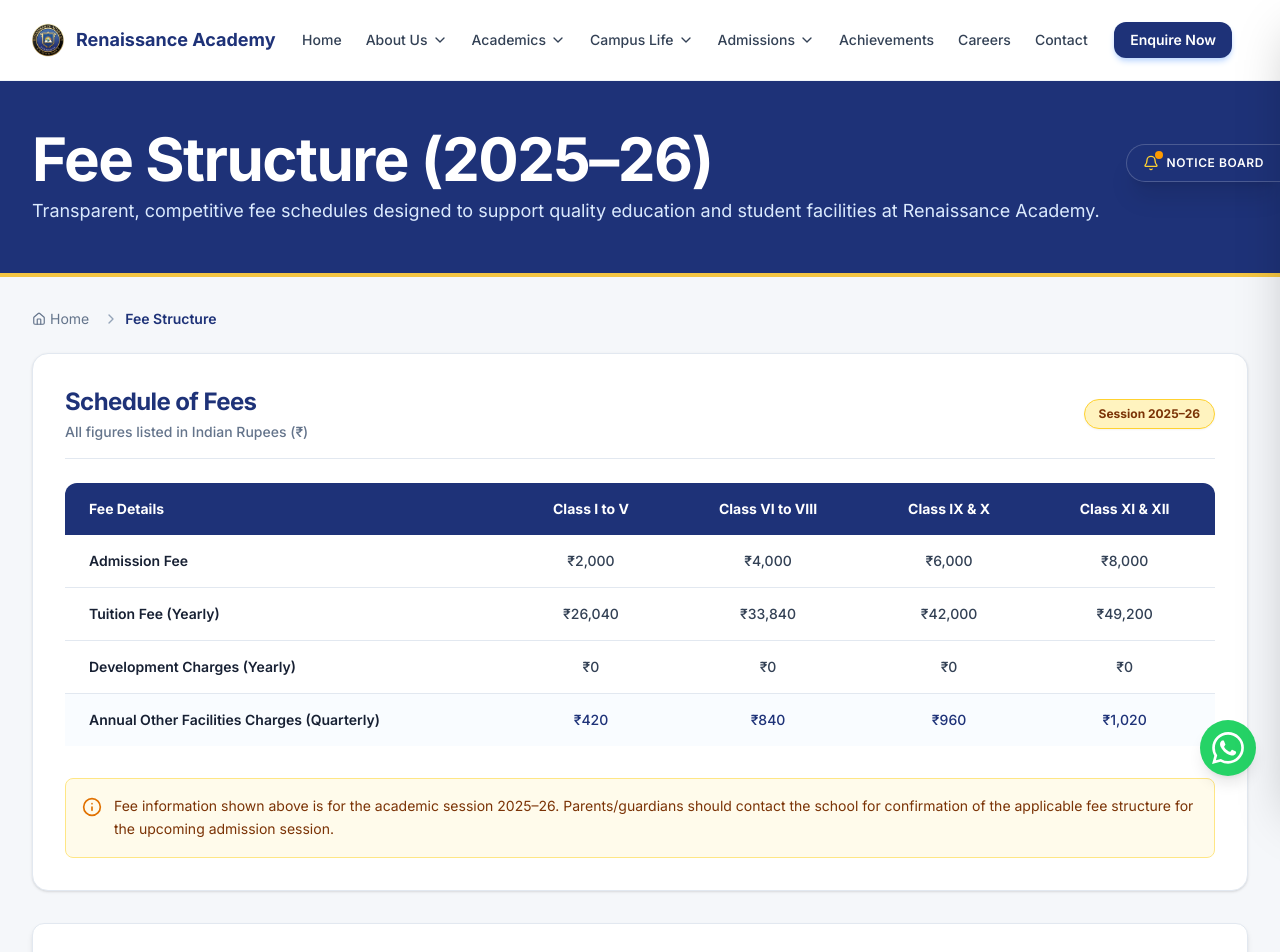
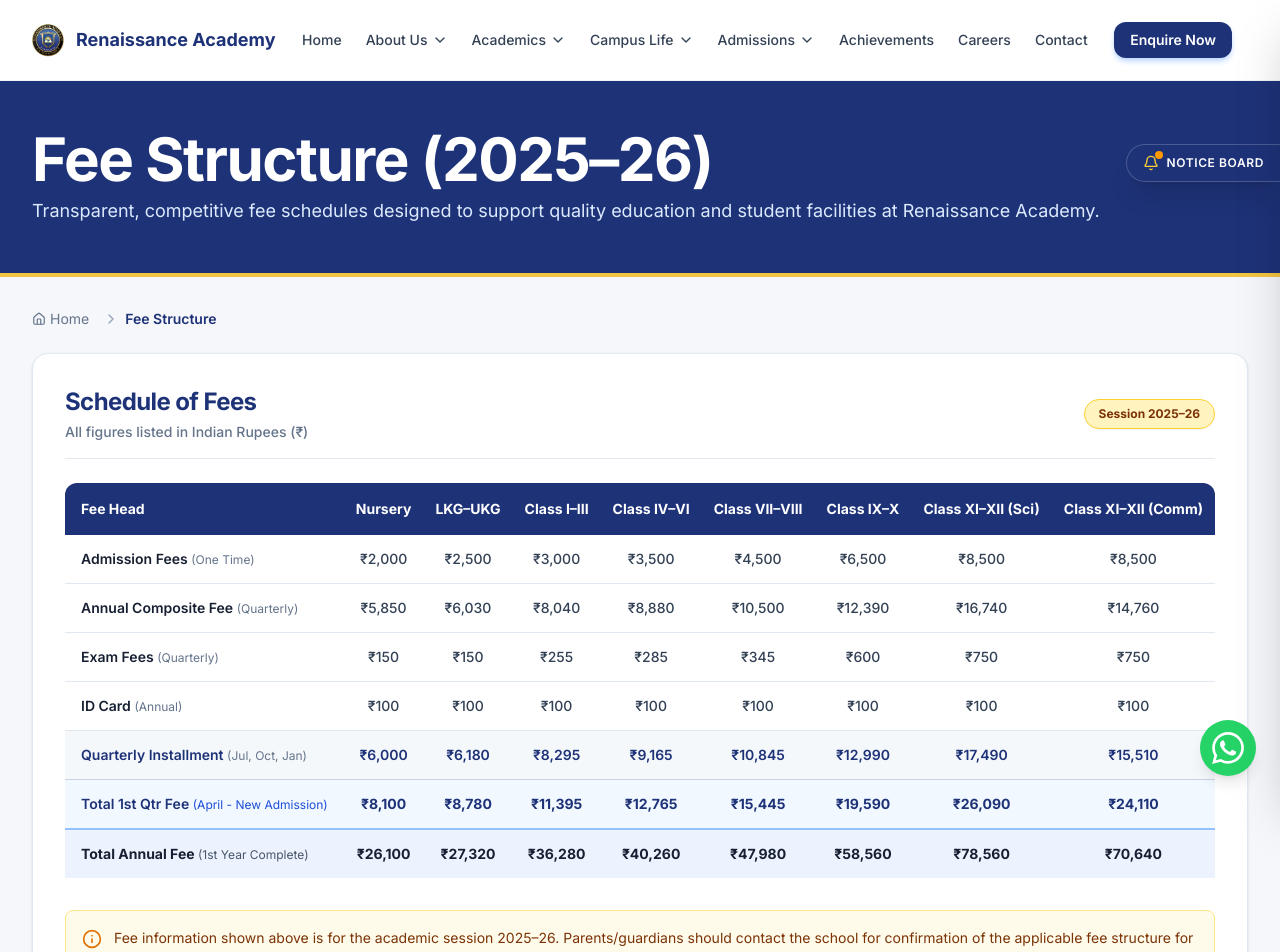
Before and after one commit to Abhijeetsingh2145/renaissance-academy, a Next.js app: page /fees in a window 1280 px wide. Shown: the top 952 px of the page. Built offline with nearby package versions, Linux system fonts and the light colour scheme.

Commit message:
Update fee structure to match official CampWare report

```diff
--- a/src/app/(public)/fees/page.tsx
+++ b/src/app/(public)/fees/page.tsx
@@ -43,46 +43,99 @@
               </span>
             </div>
 
-            {/* Desktop Table View */}
+            {/* Desktop & Mobile Responsive Table View */}
             <div className="overflow-x-auto">
-              <table className="w-full text-left border-collapse min-w-[600px]">
+              <table className="w-full text-left border-collapse min-w-[800px]">
                 <thead>
-                  <tr className="bg-brand-primary text-white text-sm font-semibold">
-                    <th className="py-4 px-6 rounded-tl-xl">Fee Details</th>
-                    <th className="py-4 px-6 text-center">Class I to V</th>
-                    <th className="py-4 px-6 text-center">Class VI to VIII</th>
-                    <th className="py-4 px-6 text-center">Class IX & X</th>
-                    <th className="py-4 px-6 text-center rounded-tr-xl">Class XI & XII</th>
+                  <tr className="bg-brand-primary text-white text-xs md:text-sm font-semibold">
+                    <th className="py-4 px-4 rounded-tl-xl whitespace-nowrap">Fee Head</th>
+                    <th className="py-4 px-3 text-center whitespace-nowrap">Nursery</th>
+                    <th className="py-4 px-3 text-center whitespace-nowrap">LKG–UKG</th>
+                    <th className="py-4 px-3 text-center whitespace-nowrap">Class I–III</th>
+                    <th className="py-4 px-3 text-center whitespace-nowrap">Class IV–VI</th>
+                    <th className="py-4 px-3 text-center whitespace-nowrap">Class VII–VIII</th>
+                    <th className="py-4 px-3 text-center whitespace-nowrap">Class IX–X</th>
+                    <th className="py-4 px-3 text-center whitespace-nowrap">Class XI–XII (Sci)</th>
+                    <th className="py-4 px-3 text-center rounded-tr-xl whitespace-nowrap">Class XI–XII (Comm)</th>
                   </tr>
                 </thead>
-                <tbody className="divide-y divide-neutral-200 text-sm">
+                <tbody className="divide-y divide-neutral-200 text-xs md:text-sm">
                   <tr className="hover:bg-neutral-50/80 transition-colors">
-                    <td className="py-4 px-6 font-semibold text-neutral-900">Admission Fee</td>
-                    <td className="py-4 px-6 text-center font-medium text-neutral-700">₹2,000</td>
-                    <td className="py-4 px-6 text-center font-medium text-neutral-700">₹4,000</td>
-                    <td className="py-4 px-6 text-center font-medium text-neutral-700">₹6,000</td>
-                    <td className="py-4 px-6 text-center font-medium text-neutral-700">₹8,000</td>
+                    <td className="py-3.5 px-4 font-semibold text-neutral-900">Admission Fees <span className="text-neutral-500 font-normal text-xs block sm:inline">(One Time)</span></td>
+                    <td className="py-3.5 px-3 text-center font-medium text-neutral-700">₹2,000</td>
+                    <td className="py-3.5 px-3 text-center font-medium text-neutral-700">₹2,500</td>
+                    <td className="py-3.5 px-3 text-center font-medium text-neutral-700">₹3,000</td>
+                    <td className="py-3.5 px-3 text-center font-medium text-neutral-700">₹3,500</td>
+                    <td className="py-3.5 px-3 text-center font-medium text-neutral-700">₹4,500</td>
+                    <td className="py-3.5 px-3 text-center font-medium text-neutral-700">₹6,500</td>
+                    <td className="py-3.5 px-3 text-center font-medium text-neutral-700">₹8,500</td>
+                    <td className="py-3.5 px-3 text-center font-medium text-neutral-700">₹8,500</td>
                   </tr>
                   <tr className="hover:bg-neutral-50/80 transition-colors">
-                    <td className="py-4 px-6 font-semibold text-neutral-900">Tuition Fee (Yearly)</td>
-                    <td className="py-4 px-6 text-center font-medium text-neutral-700">₹26,040</td>
-                    <td className="py-4 px-6 text-center font-medium text-neutral-700">₹33,840</td>
-                    <td className="py-4 px-6 text-center font-medium text-neutral-700">₹42,000</td>
-                    <td className="py-4 px-6 text-center font-medium text-neutral-700">₹49,200</td>
+                    <td className="py-3.5 px-4 font-semibold text-neutral-900">Annual Composite Fee <span className="text-neutral-500 font-normal text-xs block sm:inline">(Quarterly)</span></td>
+                    <td className="py-3.5 px-3 text-center font-medium text-neutral-700">₹5,850</td>
+                    <td className="py-3.5 px-3 text-center font-medium text-neutral-700">₹6,030</td>
+                    <td className="py-3.5 px-3 text-center font-medium text-neutral-700">₹8,040</td>
+                    <td className="py-3.5 px-3 text-center font-medium text-neutral-700">₹8,880</td>
+                    <td className="py-3.5 px-3 text-center font-medium text-neutral-700">₹10,500</td>
+                    <td className="py-3.5 px-3 text-center font-medium text-neutral-700">₹12,390</td>
+                    <td className="py-3.5 px-3 text-center font-medium text-neutral-700">₹16,740</td>
+                    <td className="py-3.5 px-3 text-center font-medium text-neutral-700">₹14,760</td>
                   </tr>
                   <tr className="hover:bg-neutral-50/80 transition-colors">
-                    <td className="py-4 px-6 font-semibold text-neutral-900">Development Charges (Yearly)</td>
-                    <td className="py-4 px-6 text-center font-medium text-neutral-700">₹0</td>
-                    <td className="py-4 px-6 text-center font-medium text-neutral-700">₹0</td>
-                    <td className="py-4 px-6 text-center font-medium text-neutral-700">₹0</td>
-                    <td className="py-4 px-6 text-center font-medium text-neutral-700">₹0</td>
+                    <td className="py-3.5 px-4 font-semibold text-neutral-900">Exam Fees <span className="text-neutral-500 font-normal text-xs block sm:inline">(Quarterly)</span></td>
+                    <td className="py-3.5 px-3 text-center font-medium text-neutral-700">₹150</td>
+                    <td className="py-3.5 px-3 text-center font-medium text-neutral-700">₹150</td>
+                    <td className="py-3.5 px-3 text-center font-medium text-neutral-700">₹255</td>
+                    <td className="py-3.5 px-3 text-center font-medium text-neutral-700">₹285</td>
+                    <td className="py-3.5 px-3 text-center font-medium text-neutral-700">₹345</td>
+                    <td className="py-3.5 px-3 text-center font-medium text-neutral-700">₹600</td>
+                    <td className="py-3.5 px-3 text-center font-medium text-neutral-700">₹750</td>
+                    <td className="py-3.5 px-3 text-center font-medium text-neutral-700">₹750</td>
                   </tr>
-                  <tr className="hover:bg-neutral-50/80 transition-colors bg-brand-50/30">
-                    <td className="py-4 px-6 font-semibold text-neutral-900">Annual Other Facilities Charges (Quarterly)</td>
-                    <td className="py-4 px-6 text-center font-medium text-brand-900">₹420</td>
-                    <td className="py-4 px-6 text-center font-medium text-brand-900">₹840</td>
-                    <td className="py-4 px-6 text-center font-medium text-brand-900">₹960</td>
-                    <td className="py-4 px-6 text-center font-medium text-brand-900">₹1,020</td>
+                  <tr className="hover:bg-neutral-50/80 transition-colors">
+                    <td className="py-3.5 px-4 font-semibold text-neutral-900">ID Card <span className="text-neutral-500 font-normal text-xs block sm:inline">(Annual)</span></td>
+                    <td className="py-3.5 px-3 text-center font-medium text-neutral-700">₹100</td>
+                    <td className="py-3.5 px-3 text-center font-medium text-neutral-700">₹100</td>
+                    <td className="py-3.5 px-3 text-center font-medium text-neutral-700">₹100</td>
+                    <td className="py-3.5 px-3 text-center font-medium text-neutral-700">₹100</td>
+                    <td className="py-3.5 px-3 text-center font-medium text-neutral-700">₹100</td>
+                    <td className="py-3.5 px-3 text-center font-medium text-neutral-700">₹100</td>
+                    <td className="py-3.5 px-3 text-center font-medium text-neutral-700">₹100</td>
+                    <td className="py-3.5 px-3 text-center font-medium text-neutral-700">₹100</td>
+                  </tr>
+                  <tr className="bg-neutral-100/70 font-semibold border-t border-neutral-300">
+                    <td className="py-3.5 px-4 text-brand-primary">Quarterly Installment <span className="text-neutral-500 font-normal text-xs block sm:inline">(Jul, Oct, Jan)</span></td>
+                    <td className="py-3.5 px-3 text-center text-brand-primary">₹6,000</td>
+                    <td className="py-3.5 px-3 text-center text-brand-primary">₹6,180</td>
+                    <td className="py-3.5 px-3 text-center text-brand-primary">₹8,295</td>
+                    <td className="py-3.5 px-3 text-center text-brand-primary">₹9,165</td>
+                    <td className="py-3.5 px-3 text-center text-brand-primary">₹10,845</td>
+                    <td className="py-3.5 px-3 text-center text-brand-primary">₹12,990</td>
+                    <td className="py-3.5 px-3 text-center text-brand-primary">₹17,490</td>
+                    <td className="py-3.5 px-3 text-center text-brand-primary">₹15,510</td>
+                  </tr>
+                  <tr className="bg-brand-50/60 font-semibold border-t border-brand-200">
+                    <td className="py-3.5 px-4 text-brand-900">Total 1st Qtr Fee <span className="text-brand-700 font-normal text-xs block sm:inline">(April - New Admission)</span></td>
+                    <td className="py-3.5 px-3 text-center text-brand-900 font-bold">₹8,100</td>
+                    <td className="py-3.5 px-3 text-center text-brand-900 font-bold">₹8,780</td>
+                    <td className="py-3.5 px-3 text-center text-brand-900 font-bold">₹11,395</td>
+                    <td className="py-3.5 px-3 text-center text-brand-900 font-bold">₹12,765</td>
+                    <td className="py-3.5 px-3 text-center text-brand-900 font-bold">₹15,445</td>
+                    <td className="py-3.5 px-3 text-center text-brand-900 font-bold">₹19,590</td>
+                    <td className="py-3.5 px-3 text-center text-brand-900 font-bold">₹26,090</td>
+                    <td className="py-3.5 px-3 text-center text-brand-900 font-bold">₹24,110</td>
+                  </tr>
+                  <tr className="bg-brand-100/50 font-bold border-t-2 border-brand-300">
+                    <td className="py-3.5 px-4 text-neutral-900">Total Annual Fee <span className="text-neutral-600 font-normal text-xs block sm:inline">(1st Year Complete)</span></td>
+                    <td className="py-3.5 px-3 text-center text-neutral-900">₹26,100</td>
+                    <td className="py-3.5 px-3 text-center text-neutral-900">₹27,320</td>
+                    <td className="py-3.5 px-3 text-center text-neutral-900">₹36,280</td>
+                    <td className="py-3.5 px-3 text-center text-neutral-900">₹40,260</td>
+                    <td className="py-3.5 px-3 text-center text-neutral-900">₹47,980</td>
+                    <td className="py-3.5 px-3 text-center text-neutral-900">₹58,560</td>
+                    <td className="py-3.5 px-3 text-center text-neutral-900">₹78,560</td>
+                    <td className="py-3.5 px-3 text-center text-neutral-900">₹70,640</td>
                   </tr>
                 </tbody>
               </table>
```
